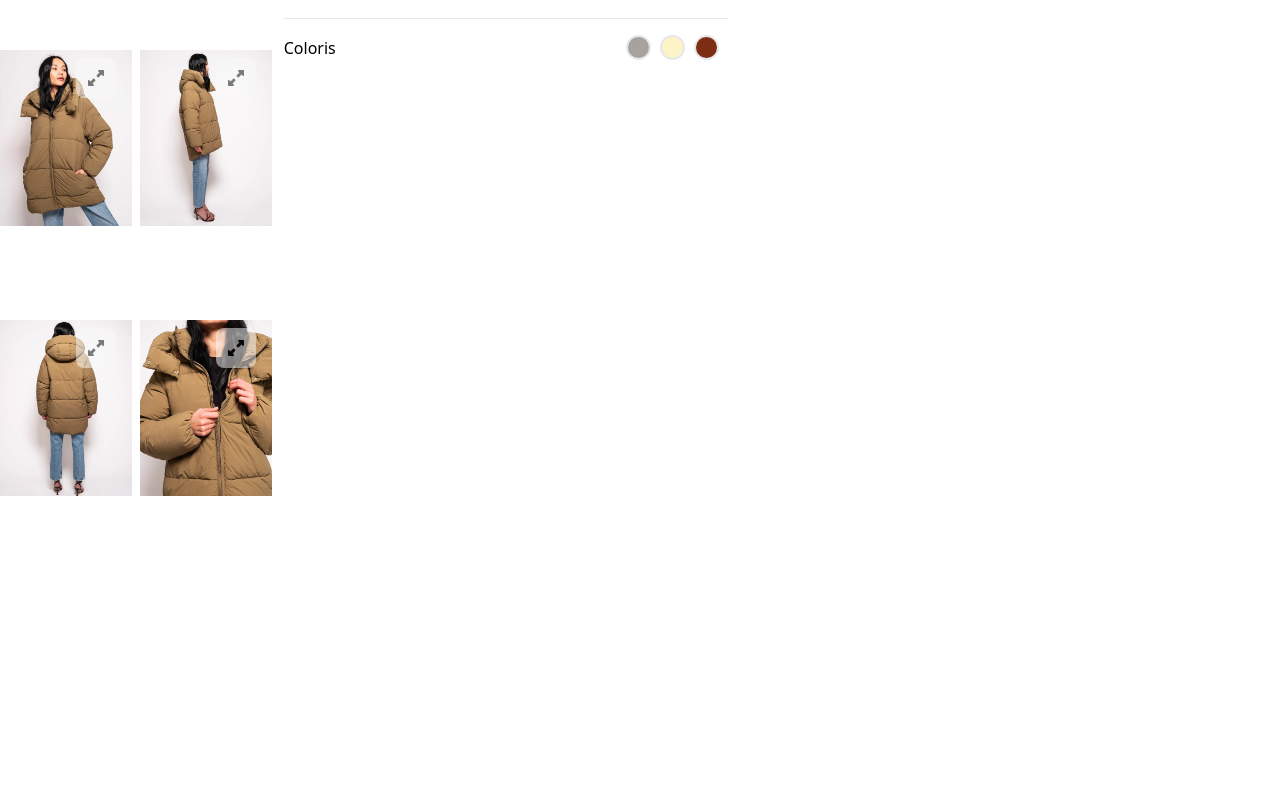
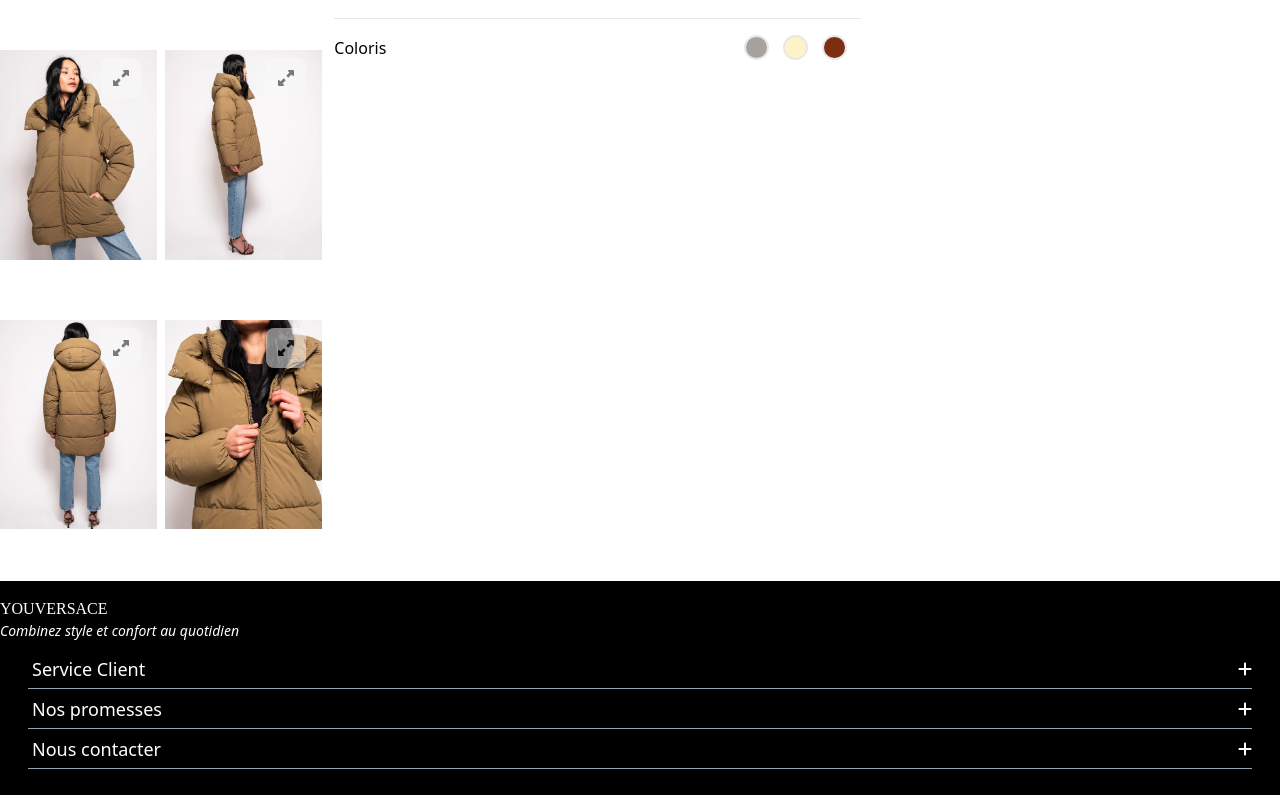
Before and after one commit to ixouu/product-page-challenge, a React (Create React App) app: page / in a window 1280 px wide. Shown: the part 299-1094 px from the top of the page. Before the commit the page ends 880 px from the top, so only its background shows below. Built offline with nearby package versions, Linux system fonts and the light colour scheme; the HTML template or start-up script is replaced by a standard one.

Commit message:
footer in progress, dropdown and footer title creeated

```diff
--- a/src/App.tsx
+++ b/src/App.tsx
@@ -1,3 +1,4 @@
+import Footer from './components/Footer/Footer';
 import Header from './components/Header/Header';
 import Main from './components/Main/Main';
 
@@ -6,6 +7,7 @@ function App() {
       <>
         <Header/>
         <Main/>
+        <Footer/>
       </>
   );
 }
--- a/src/components/Dropdown/Dropdown.tsx
+++ b/src/components/Dropdown/Dropdown.tsx
@@ -1,43 +1,61 @@
-import {useState} from 'react'
+import { useState } from "react";
 import { FontAwesomeIcon } from "@fortawesome/react-fontawesome";
 import { faChevronUp } from "@fortawesome/free-solid-svg-icons";
-import { faChevronDown  } from "@fortawesome/free-solid-svg-icons";
+import { faChevronDown } from "@fortawesome/free-solid-svg-icons";
+import { faPlus } from "@fortawesome/free-solid-svg-icons";
+import { faMinus } from "@fortawesome/free-solid-svg-icons";
 
 interface DropdownProps {
-    title: string,
-    content: string
+	title: string;
+	content: string;
+	key: number;
+	color?: string;
+	icons: string;
 }
 
-const Dropdown = ({title, content}: DropdownProps) => {
-
+const Dropdown = ({ title, content, key, color, icons }: DropdownProps) => {
 	// State who's defining if the dropdown is down or not
 	const [isDown, setIsDown] = useState<boolean>(false);
 
 	// toggle isDown state
-    const handleClick = () => {
-        isDown ? setIsDown(false) : setIsDown(true)
-    }
+	const handleClick = (): void => {
+		isDown ? setIsDown(false) : setIsDown(true);
+	};
 
 	return (
-
-        <div className="px-5">
-            <div className="drop-head flex h-10 border-b border-b-slate-400 justify-between items-center">
+		<div
+			className='px-5 w-full'
+			key={key}
+			style={{ color: color && `${color}` }}
+		>
+			<div className='drop-head flex h-10 border-b border-b-slate-400 justify-between items-center'>
 				<h4 className='pl-1 text-lg'>{title}</h4>
 				<button
 					type='button'
 					onClick={() => handleClick()}
-                >{
-                    isDown? <FontAwesomeIcon icon={faChevronUp}/> : <FontAwesomeIcon icon={faChevronDown}/>
-                }
+				>
+					{isDown ? (
+						<FontAwesomeIcon
+							icon={icons === "operande" ? faMinus : faChevronUp}
+						/>
+					) : (
+						<FontAwesomeIcon
+							icon={icons === "operande" ? faPlus : faChevronDown}
+						/>
+					)}
 				</button>
 			</div>
-            {isDown &&
-                <div className={isDown? 'dropdown-active origin-top-center ' : ''}>
+			{isDown && (
+				<div
+					className={
+						isDown ? "dropdown-active origin-top-center " : ""
+					}
+				>
 					<p>{content}</p>
 				</div>
-            }
+			)}
 		</div>
-  )
-}
+	);
+};
 
-export default Dropdown
+export default Dropdown;
--- a/src/components/Footer/Footer.tsx
+++ b/src/components/Footer/Footer.tsx
@@ -1,8 +1,46 @@
 import React from 'react'
+import Title from '../Title/Title';
+import Dropdown from '../Dropdown/Dropdown';
+
+// Reassurance Data
+const reassuranceData : { title: string; content: string }[] = [
+  {
+    title: "Service Client",
+    content: "Lorem ipsum dolor sit, amet consectetur adipisicing elit. Architecto rem doloremque animi nulla itaque assumenda."
+  },
+  {
+    title: "Nos promesses",
+    content: "Lorem ipsum dolor sit, amet consectetur adipisicing elit. Architecto rem doloremque animi nulla itaque assumenda."
+  },
+  {
+    title: "Nous contacter",
+    content: "Lorem ipsum dolor sit, amet consectetur adipisicing elit. Architecto rem doloremque animi nulla itaque assumenda."
+  },
+]
 
 const Footer = () => {
   return (
-    <div>Footer</div>
+    <footer className='bg-black'>
+      <div className='flex flex-col pt-4'>
+        <Title position='relative' color="white" fontSize='1rem'/>
+        <h6 className='text-white italic text-sm font-light'>Combinez style et confort au quotidien</h6>
+      </div>
+      <section className="p-2 min-h-40">
+				<>
+					{reassuranceData.map((service, index) => {
+						return (
+							<Dropdown
+								key={index}
+								title={service.title}
+								content={service.content}
+                color={"white"}
+                icons={"operande"}
+							/>
+						);
+					})}
+				</>
+			</section>
+    </footer>
   )
 }
 
--- a/src/components/Header/Header.tsx
+++ b/src/components/Header/Header.tsx
@@ -2,6 +2,7 @@ import Navbar from "../Navbar/Navbar";
 import { FontAwesomeIcon } from "@fortawesome/react-fontawesome";
 import { faCartShopping } from "@fortawesome/free-solid-svg-icons";
 import { MobileMenuContext } from "../../context/MobileMenu";
+import Title from "../Title/Title";
 
 const Header = () => {
 	return (
@@ -9,9 +10,7 @@ const Header = () => {
 			<MobileMenuContext>
 				<header className='text-inter flex w-100 h-20 justify-between items-center px-[20px] shadow-lg relative'>
 					<Navbar />
-					<h1 className='font-cinzel text-2xl absolute left-1/2 -translate-x-1/2 drop-shadow-[0_4px_4px_rgba(0,0,0,0.25)]'>
-						YOUVERSACE
-					</h1>
+					<Title color={"black"} position={"absolute"} fontSize={'1.5rem'}/>
 					<FontAwesomeIcon
 						icon={faCartShopping}
 						className='text-lg cursor-pointer lg:text-xl xl:text-2xl 2xl:text-2xl'
--- a/src/components/InfosContainer/InfosContainer.tsx
+++ b/src/components/InfosContainer/InfosContainer.tsx
@@ -122,7 +122,7 @@ const InfosContainer = () => {
 			</div>
 			{/* Form */}
 			<Form />
-			<section className="m-20 min-h-40">
+			<section className="mt-10 min-h-40">
 				<>
 					{ProductDetails.map((product, index) => {
 						return (
@@ -130,6 +130,8 @@ const InfosContainer = () => {
 								key={index}
 								title={product.title}
 								content={product.content}
+								icons={"chevrons"}
+								color={"black"}
 							/>
 						);
 					})}
--- /dev/null
+++ b/src/components/Title/Title.tsx
@@ -0,0 +1,27 @@
+import React from "react";
+
+interface titleProps {
+    color?: string;
+    position: "static" | "relative" | "absolute" | "sticky" | "fixed";
+    fontSize: string;
+}
+
+const Title = ({ color, position, fontSize }: titleProps) => {
+  return (
+    <h1 className='
+    font-cinzel
+    absolute
+    left-1/2
+    -translate-x-1/2
+     drop-shadow-[0_4px_4px_rgba(0,0,0,0.25)]'
+    style={{
+        color: color && `${color}`,
+        position: `${position}`,
+        fontSize: `${fontSize}`
+        }}>
+        YOUVERSACE
+    </h1>
+  )
+}
+
+export default Title
```
Lines whose indentation alone changed are shown as unchanged.
